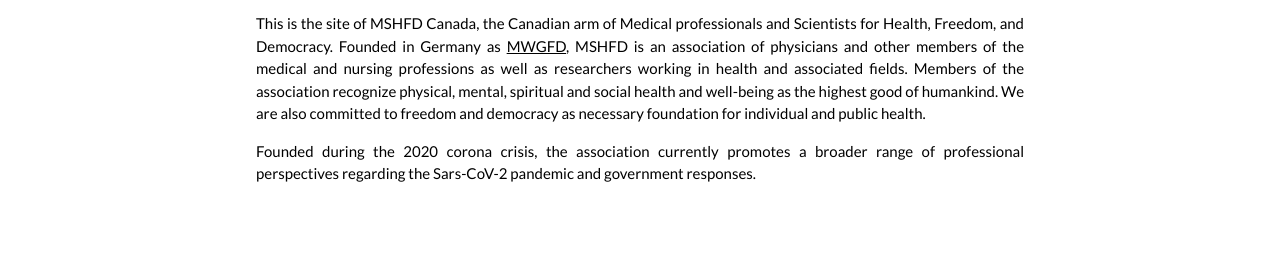
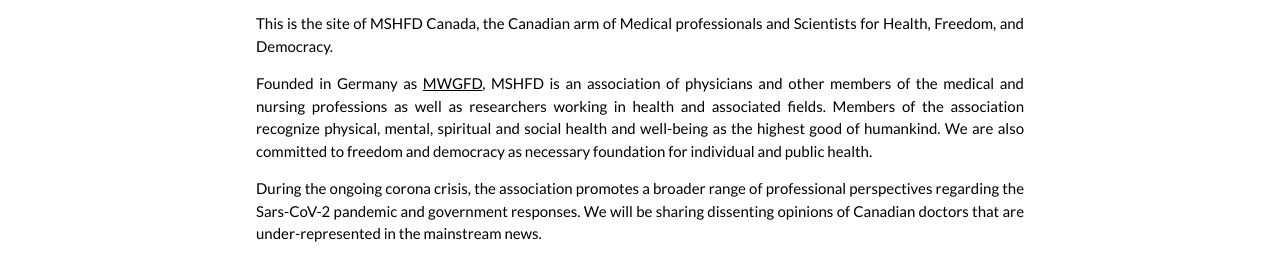
Before and after one commit to crinner/mshfd, a plain HTML site: page index.html in a window 1280 px wide. Shown: the part 334-614 px from the top of the page. Drawn offline with nearby package versions, Linux system fonts and the light colour scheme.

Commit message:
Update index.html
Extended intro

```diff
--- a/index.html
+++ b/index.html
@@ -43,8 +43,9 @@
   <div class="w3-container w3-content w3-center w3-padding-64" style="max-width:800px" id="home">
     <img src="mshfd-ca_logo-320px.png" alt="MSHFD Canada logo" />
     <h3 class="w3-wide">MSHFD Canada - Medical professionals and Scientists for Health, Freedom, and Democracy</h3>
-    <p class="w3-justify">This is the site of MSHFD Canada, the Canadian arm of Medical professionals and Scientists for Health, Freedom, and Democracy. Founded in Germany as <a href="https://www.mwgfd.de/" target=_blank>MWGFD</a>, MSHFD is an association of physicians and other members of the medical and nursing professions as well as researchers working in health and associated fields. Members of the association recognize physical, mental, spiritual and social health and well-being as the highest good of humankind. We are also committed to freedom and democracy as necessary foundation for individual and public health.</p>
-    <p class="w3-justify">Founded during the 2020 corona crisis, the association currently promotes a broader range of professional perspectives regarding the Sars-CoV-2 pandemic and government responses.</p>
+    <p class="w3-justify">This is the site of MSHFD Canada, the Canadian arm of Medical professionals and Scientists for Health, Freedom, and Democracy.</p>
+    <p class="w3-justify">Founded in Germany as <a href="https://www.mwgfd.de/" target=_blank>MWGFD</a>, MSHFD is an association of physicians and other members of the medical and nursing professions as well as researchers working in health and associated fields. Members of the association recognize physical, mental, spiritual and social health and well-being as the highest good of humankind. We are also committed to freedom and democracy as necessary foundation for individual and public health.</p>
+    <p class="w3-justify">During the ongoing corona crisis, the association promotes a broader range of professional perspectives regarding the Sars-CoV-2 pandemic and government responses. We will be sharing dissenting opinions of Canadian doctors that are under-represented in the mainstream news.</p>
   </div>
 
 <!-- End Page Content -->
```
